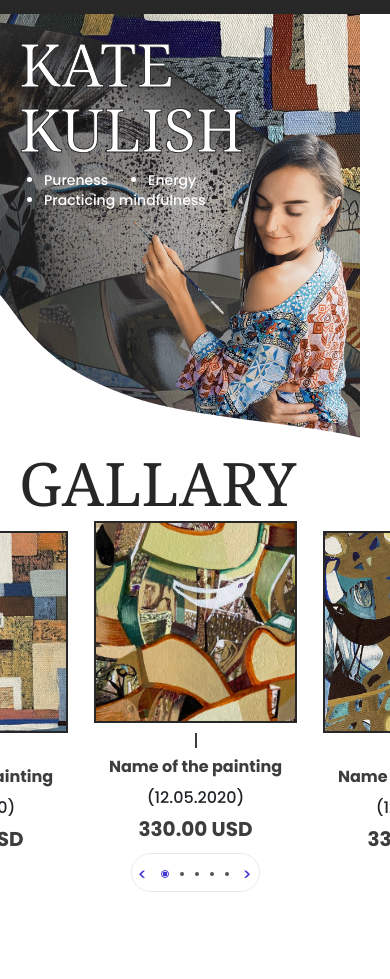
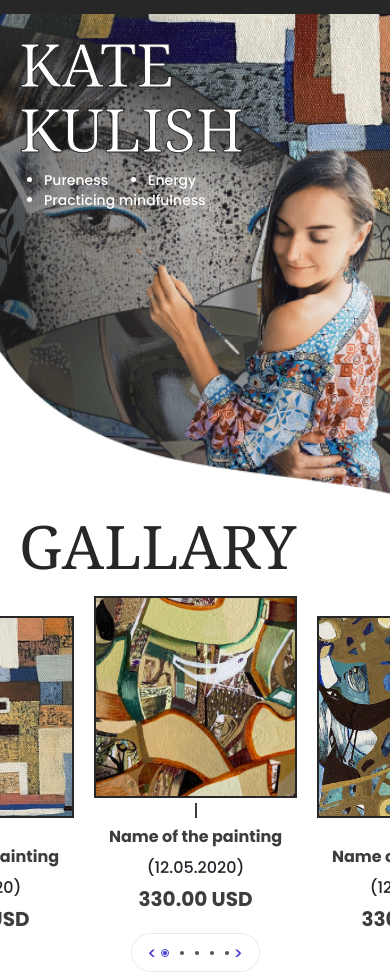
Before and after one commit to sko1208/gallary, a website: page src/index.html in a window 390 px wide. Shown: the part 67-1046 px from the top of the page. Before the commit the page ends 967 px from the top, so only its background shows below. Drawn offline with nearby package versions, Linux system fonts and the light colour scheme; files that its build step writes are made by us from their sources; files whose address does not match are found by name.

Commit message:
debug banner block and gallary block

```diff
--- a/src/js/script.js
+++ b/src/js/script.js
@@ -83,8 +83,9 @@ $(document).ready(function(){
         slidesToShow: 2,
         variableWidth: true,
         swipeToSlide: true,
+        nextArrow: '<button type="button" class="slick-next">></button>',
         prevArrow: '<button type="button" class="slick-prev"><</button>',
-        nextArrow: '<button type="button" class="slick-next">></button>',
+
         // centerMode: true,
         // focusOnSelect: true,
         responsive: [
--- a/src/sass/blocks/_banner.scss
+++ b/src/sass/blocks/_banner.scss
@@ -1,4 +1,7 @@
 .banner {
+    display: block;
+    margin: 0 auto;
+    max-width: 1920px;
     background: url('../img/banner.jpg') no-repeat 50%/cover;
     &__head {
         padding: 127px 0 0 31px;
--- a/src/sass/blocks/_banner_media.scss
+++ b/src/sass/blocks/_banner_media.scss
@@ -5,6 +5,21 @@
         &__head {
             font-size: 150px;
             line-height: 130px;
+        }
+        &__descr {
+                ul{
+                    padding-bottom: 270px;
+                }
+            }
+
+    }
+}
+@media (max-width: 1475px)  {
+    .banner {
+        &__descr {
+            ul{
+                padding-bottom: 0;
+            }
         }
     }
 }
@@ -17,11 +32,12 @@
             line-height: 100px;
         }
         &__descr {
+            padding-bottom: 270px;
             width: 50%;
             ul {
                 flex-wrap: wrap;
                 width: 100%;
-                padding-bottom: 300px;
+                padding-bottom: 50px;
 
                 li {
                     margin: 5px 0 5px 20px;
@@ -44,9 +60,7 @@
         }
         &__descr {
             ul {
-                li {
-
-                }
+                padding-bottom: 0;
             }
         }
     }
@@ -66,7 +80,7 @@
 
 @media (max-width: 576px)  {
     .banner {
-        background: url('../img/banner_360.jpg') no-repeat;
+        background: url('../img/banner_360.jpg') no-repeat 80%/cover;
         &__head {
             font-size: 60px;
             line-height: 65px;
@@ -77,6 +91,7 @@
             width: 70%;
             margin-left: 19px;
             ul{
+                padding-bottom: 207px;
                 li {
                     font-size: 14px;
                     line-height: 20px;
@@ -88,3 +103,21 @@
         }
     }
 }
+@media (max-width: 470px)  {
+    .banner {
+        &__descr {
+            ul{
+                padding-bottom: 0;
+            }
+        }
+    }
+}
+@media (max-width: 400px)  {
+    .banner {
+        &__descr {
+            ul{
+                padding-bottom: 0;
+            }
+        }
+    }
+}
--- a/src/sass/blocks/_gallary-media.scss
+++ b/src/sass/blocks/_gallary-media.scss
@@ -2,46 +2,6 @@
     .gallary {
         &__head {
             font-size: 150px;
-        }
-        .slick-prev  {
-            left: 47%;
-        }
-        .slick-next {
-            left: 52.8%;
-        }
-    }
-
-}
-@media (max-width: 1475px) {
-    .gallary {
-        .slick-prev  {
-            left: 46.5%;
-        }
-        .slick-next {
-            left: 53.1%;
-        }
-    }
-
-}
-@media (max-width: 1200px) {
-    .gallary {
-        &__head {
-            font-size: 130px;
-        }
-        .slick-prev  {
-            left: 45.5%;
-        }
-        .slick-next {
-            left: 54.1%;
-        }
-    }
-}
-@media (max-width: 992px) {
-    .gallary {
-        &__head {
-            margin-top: -100px;
-            font-size: 85px;
-            line-height: 85px;
         }
         &__image-content {
             height: 388px;
@@ -54,8 +14,28 @@
         .card_5 {
             width: 389px;
         }
-        &__card-wrapper div:nth-child(even) {
-            margin-top: 20px;
+    }
+
+}
+@media (max-width: 1200px) {
+    .gallary {
+        &__head {
+            font-size: 130px;
+        }
+        &__card-wrapper .gallary__card:nth-child(even) {
+            margin-top: 0;
+        }
+        &__card-wrapper .gallary__card:nth-child(odd) {
+            margin-top: 40px;
+        }
+    }
+}
+@media (max-width: 992px) {
+    .gallary {
+        &__head {
+            margin-top: -100px;
+            font-size: 85px;
+            line-height: 85px;
         }
         &__button {
             display: none;
@@ -63,46 +43,16 @@
         &__dots-wrapper {
             margin-top: 17px;
         }
-        .slick-prev  {
-            left: 44.5%;
-            top: 104.4%;
-        }
-        .slick-next {
-            left: 55.1%;
-            top: 104.4%;
-        }
-        .slick-dots {
-            top: 105.5%;
-        }
     }
 }
-@media (max-width: 870px) {
-    .gallary {
-        .slick-prev  {
-            left: 44.5%;
-        }
-        .slick-next {
-            left: 55.1%;
-        }
-    }
-}
-@media (max-width: 768px) {
-    .gallary {
-        .slick-prev  {
-            left: 43.5%;
-        }
-        .slick-next {
-            left: 56.1%;
-        }
-    }
-}
-
 @media (max-width: 576px) {
    .gallary {
+    margin-top: 20px;
         &__head {
-            margin-top: -85px;
+            margin-top: 0;
             margin-left: 19px;
             font-size: 60px;
+            line-height: 60px;
         }
         &__image-content {
             height: 202px;
@@ -122,56 +72,24 @@
                 margin-top: 5px;
             }
         }
-        .slick-dots {
-            top: 104.8%;
-        }
-        .slick-prev  {
-            top: 102.8%;
-            left: 40.5%;
-        }
-        .slick-next {
-            top: 102.8%;
-            left: 58.1%;
-        }
         &__card-wrapper div:nth-child(even) {
             margin-top: 0;
         }
-        &__card-wrapper div:nth-child(odd) {
-            margin-top: 10px;
+        &__card-wrapper .gallary__card:nth-child(odd) {
+            margin-top: 20px;
         }
         &__slide-container {
-            margin-top: -25px;
+            margin-top: 20px;
         }
         &__dots-wrapper {
             margin-top: 0;
         }
         &__divider {
-            margin-top: -10px;
+            margin-top: 5px;
             height: 15px;
         }
         &__card {
-            margin-left: 26px;
+            margin-left: 20px;
         }
     }
-    @media (max-width: 460px) {
-       .gallary {
-        .slick-prev  {
-            left: 39.5%;
-        }
-        .slick-next {
-            left: 59.1%;
-        }
-       }
-    }
-    @media (max-width: 400px) {
-        .gallary {
-         .slick-prev  {
-             left: 36.5%;
-         }
-         .slick-next {
-             left: 62.1%;
-         }
-        }
-     }
-
 }
--- a/src/sass/blocks/_gallary.scss
+++ b/src/sass/blocks/_gallary.scss
@@ -10,6 +10,7 @@
         margin-top: 51px;
         position: relative;
         margin: 0 auto;
+        margin-top: 40px;
 
     }
     &__card {
@@ -42,7 +43,7 @@
         width: 320px;
 
     }
-    &__card-wrapper div:nth-child(even) {
+    &__card-wrapper .gallary__card:nth-child(even) {
         margin-top: 40px;
     }
     &__card-content {
@@ -116,13 +117,12 @@
         position: absolute;
         left: 50%;
         transform: translateX(-50%);
-        top: 104.8%;
+        top: 104.9%;
         display: flex;
         justify-content: center;
         align-items: center;
         border: none;
         text-indent: -9999px;
-
         li {
             background-color:#535353;;
             width: 4px;
@@ -150,6 +150,7 @@
             background-color:#4137D0;
             width: 4px;
             height: 4px;
+            border-radius: 50%;
         }
     }
     .slick-prev {
@@ -159,7 +160,7 @@
         background-color: $white-color;
         left: 47.5%;
         transform: translateX(-50%);
-        top: 104%;
+        top: 104.1%;
         color: #4137D0;
     }
     .slick-next {
@@ -167,9 +168,9 @@
         border: none;
         outline: none;
         background-color: $white-color;
-        right: 47%;
+        left: 52.6%;
         transform: translateX(-50%);
-        top: 104%;
+        top: 104.1%;
         color: #4137D0;
     }
 }
--- /dev/null
+++ b/src/sass/blocks/_slick_arrows-media.scss
@@ -0,0 +1,152 @@
+@media (max-width: 1805px) {
+    .gallary {
+        .slick-dots {
+            top: 106.5%;
+        }
+        .slick-prev {
+            top: 105.3%;
+        }
+        .slick-next {
+            top: 105.3%;
+        }
+    }
+}
+
+@media (max-width: 1600px) {
+    .gallary {
+        .slick-prev {
+            left: 47%;
+        }
+        .slick-next {
+            left: 53.1%;
+        }
+    }
+}
+@media (max-width: 1400px) {
+    .gallary {
+        .slick-prev {
+            left: 46.5%;
+        }
+        .slick-next {
+            left: 53.6%;
+        }
+    }
+}
+@media (max-width: 1200px) {
+    .gallary {
+        .slick-dots {
+            top: 106.5%;
+        }
+        .slick-prev {
+            left: 46%;
+            top: 105.3%;
+        }
+        .slick-next {
+            left: 54.1%;
+            top: 105.3%;
+        }
+    }
+}
+@media (max-width: 1060px) {
+    .gallary {
+
+        .slick-prev {
+            left: 45.5%;
+        }
+        .slick-next {
+            left: 54.6%;
+        }
+    }
+}
+@media (max-width: 992px) {
+    .gallary {
+        .slick-dots {
+            top: 105.4%;
+        }
+        .slick-prev {
+            left: 45%;
+            top: 104.3%;
+        }
+        .slick-next {
+            left: 55.1%;
+            top: 104.3%;
+        }
+    }
+}
+
+@media (max-width: 870px) {
+    .gallary {
+        .slick-prev {
+            left: 44.5%;
+        }
+        .slick-next {
+            left: 55.6%;
+        }
+    }
+}
+@media (max-width: 768px) {
+    .gallary {
+
+        .slick-prev {
+            left: 44%;
+        }
+        .slick-next {
+            left: 56.1%;
+        }
+    }
+}
+@media (max-width: 630px) {
+    .gallary {
+        .slick-prev {
+            left: 42%;
+        }
+        .slick-next {
+            left: 58.1%;
+        }
+    }
+}
+@media (max-width: 576px) {
+    .gallary {
+        .slick-dots {
+            top: 104.6%;
+        }
+        .slick-prev {
+            left: 42%;
+            top: 102.8%;
+        }
+        .slick-next {
+            left: 58.1%;
+            top: 102.8%;
+        }
+    }
+}
+@media (max-width: 550px) {
+    .gallary {
+        .slick-prev {
+            left: 41.5%;
+        }
+        .slick-next {
+            left: 58.6%;
+        }
+    }
+}
+@media (max-width: 460px) {
+    .gallary {
+        .slick-prev {
+            left: 39%;
+        }
+        .slick-next {
+            left: 61.1%;
+        }
+    }
+}
+@media (max-width: 360px) {
+    .gallary {
+        .slick-prev {
+            left: 37%;
+        }
+        .slick-next {
+            left: 63.1%;
+        }
+    }
+}
--- a/src/sass/style.scss
+++ b/src/sass/style.scss
@@ -28,6 +28,7 @@ body  {
 @import 'blocks/banner_media';
 @import 'blocks/painting';
 @import 'blocks/gallary-media';
+@import 'blocks/slick_arrows-media';
 
 
 
```
Also changed, not shown: dist/css/style.min.css, dist/js/script.js.
